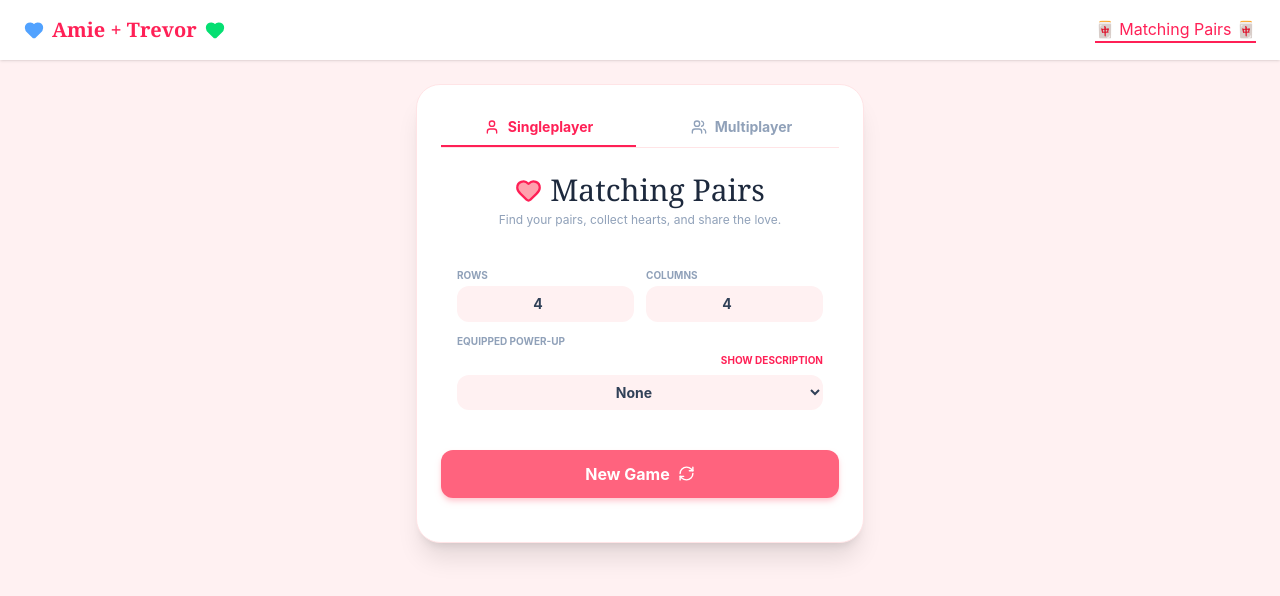
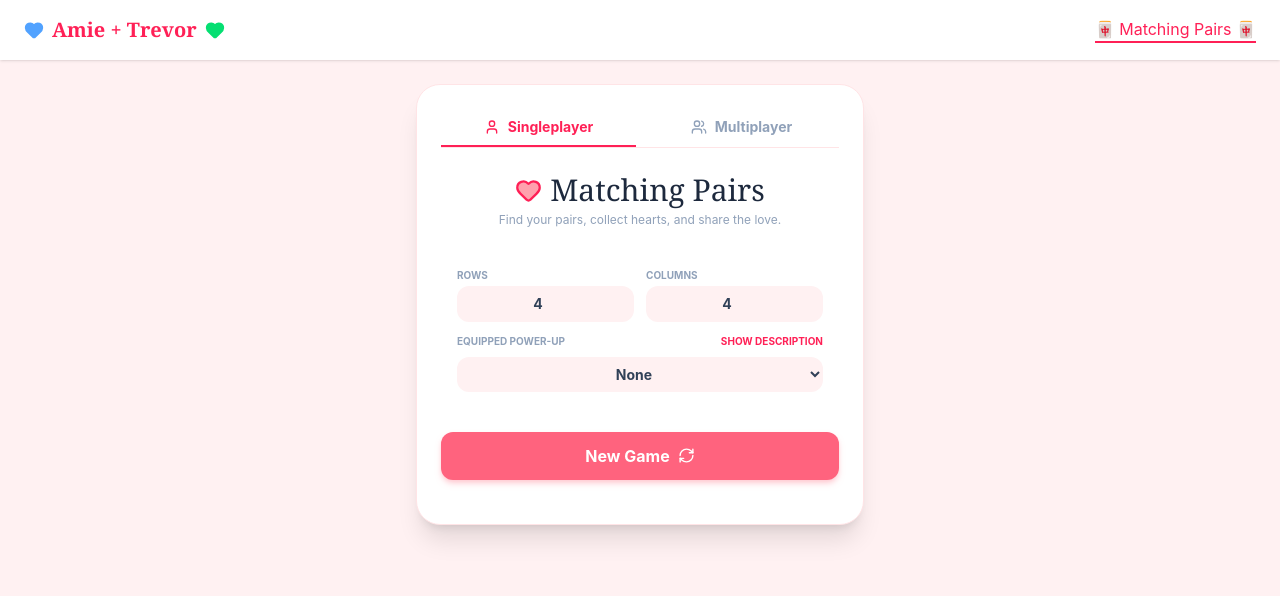
Before and after one commit to 4treess/amie, a React (Vite) app: page /matching-pairs in a window 1280 px wide. Shown: the top 596 px of the page. Built offline with nearby package versions, Linux system fonts and the light colour scheme.

Commit message:
Got an AI to help

```diff
--- a/src/MatchingPairs.jsx
+++ b/src/MatchingPairs.jsx
@@ -553,15 +553,20 @@ const MatchingPairs = () => {
                       className="mt-1 w-full rounded-xl bg-rose-50 p-2 text-center text-sm font-bold text-slate-700 outline-none focus:ring-2 focus:ring-rose-300"
                     />
                   </label>
-                  <label className="col-span-2 text-[10px] font-bold uppercase text-slate-400 flex flex-col gap-1">
+                  <div className="col-span-2 flex flex-col gap-1">
+                    <div className="flex items-center justify-between">
+                      <span className="text-[10px] font-bold uppercase text-slate-400">
                         Equipped power-up
+                      </span>
                       <button
                         type="button"
                         onClick={() => setShowDescription((prev) => !prev)}
-                      className="text-[10px] font-bold uppercase text-rose-500 hover:text-rose-600 transition-colors cursor-pointer outline-none text-right"
+                        className="text-[10px] font-bold uppercase text-rose-500 hover:text-rose-600 transition-colors cursor-pointer outline-none"
                       >
                         {showDescription ? "Hide Description" : "Show Description"}
                       </button>
+                    </div>
+
                     <select
                       value={selectedPowerUp.type}
                       onChange={(event) => setSelectedPowerUp(POWER_UPS.find((option) => option.type === event.target.value) || POWER_UPS[0])}
@@ -571,7 +576,7 @@ const MatchingPairs = () => {
                         <option key={powerUp.type} value={powerUp.type}>{powerUp.name}</option>
                       ))}
                     </select>
-                    {/* CONDITIONAL DESCRIPTION DISPLAY */}
+
                     {showDescription && (
                       <div className="mt-2 p-2.5 bg-rose-50/80 border border-rose-100 rounded-xl text-xs normal-case text-slate-600 font-light animate-fadeIn">
                         <span className="font-bold text-rose-500 block mb-0.5">
@@ -582,7 +587,7 @@ const MatchingPairs = () => {
                           : selectedPowerUp.description || "No description available."}
                       </div>
                     )}
-                  </label>
+                  </div>
                                   </div>
                 {!validGrid && (
                   <p className="border-t border-rose-100 px-4 py-3 text-xs font-semibold text-rose-600">
```
Lines whose indentation alone changed are shown as unchanged.
